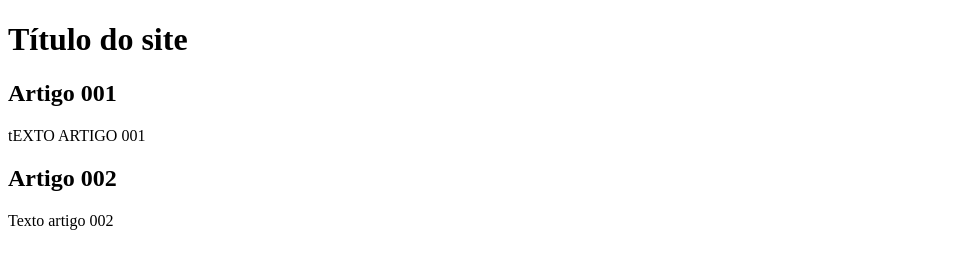
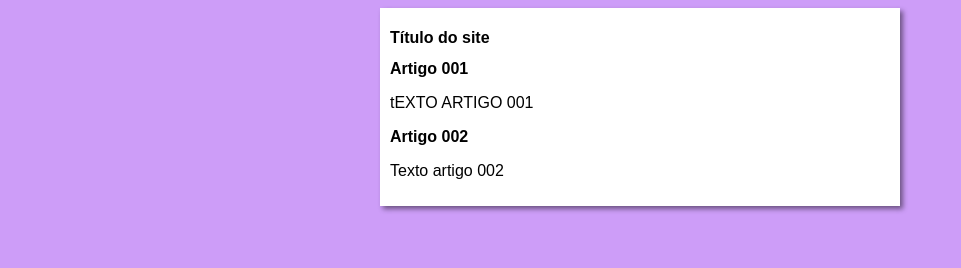
Before and after one commit to omrsardinha/projeto-site, a plain HTML site: page index.html in a window 1280 px wide. Shown: the whole page, without its empty margins (0-961 px from the left). Drawn offline with Linux system fonts and the light colour scheme.

Commit message:
iniciei o design

```diff
--- /dev/null
+++ b/estilos/style.css
@@ -0,0 +1,17 @@
+* {
+    font-family: Arial, Helvetica, sans-serif;
+    font-size: 16px;
+}
+
+body {
+    background-color: rgb(205, 157, 248);
+
+}
+
+main {
+    background-color: white;
+    width: 500px;
+    margin: auto;
+    padding: 10px;
+    box-shadow: 3px 3px 5px rgba(0, 0, 0, 0.473);
+}
--- a/index.html
+++ b/index.html
@@ -4,6 +4,7 @@
     <meta charset="UTF-8">
     <meta name="viewport" content="width=device-width, initial-scale=1.0">
     <title>Document</title>
+    <link rel="stylesheet" href="estilos/style.css">
 </head>
 <body>
     <main>
```
